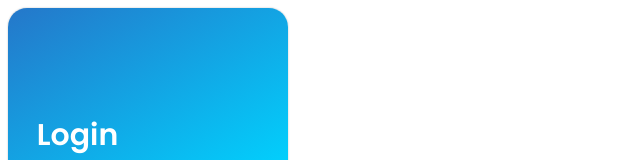
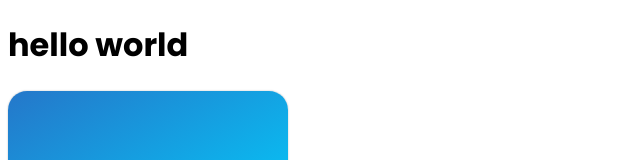
Before and after one commit to mohammedahmed18/medical-records-web, a Next.js app: page / in a window 1280 px wide. Shown: the top 160 px of the page, without its empty margins (0-640 px from the left). Built offline with nearby package versions, Linux system fonts and the light colour scheme.

Commit message:
added a hello world header

```diff
--- a/src/pages/index.js
+++ b/src/pages/index.js
@@ -4,6 +4,7 @@ import { AccountBox } from "@/components/accountBox";
 export default function Home() {
   return (
     <>
+      <h1>hello world</h1>
       <AccountBox />
     </>
   )
```
